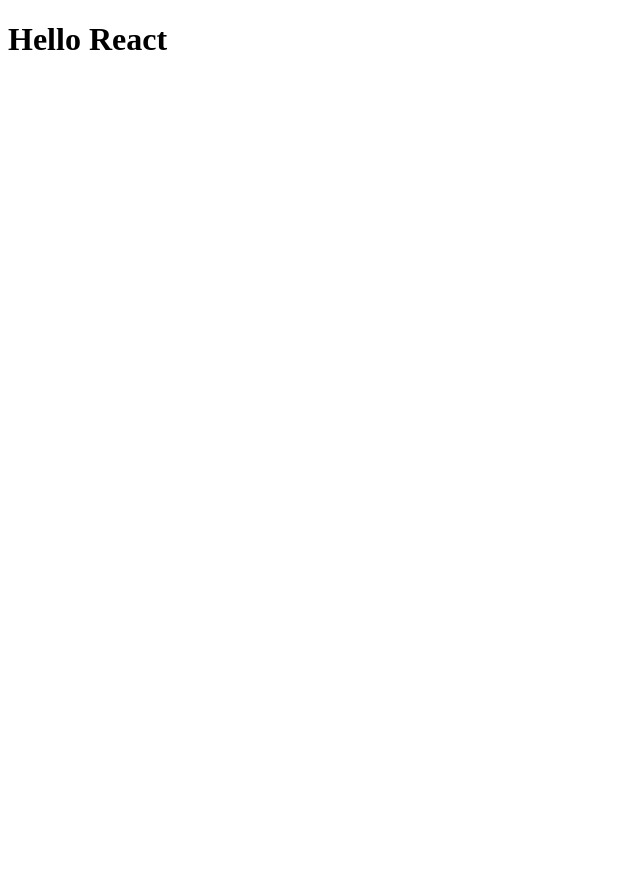
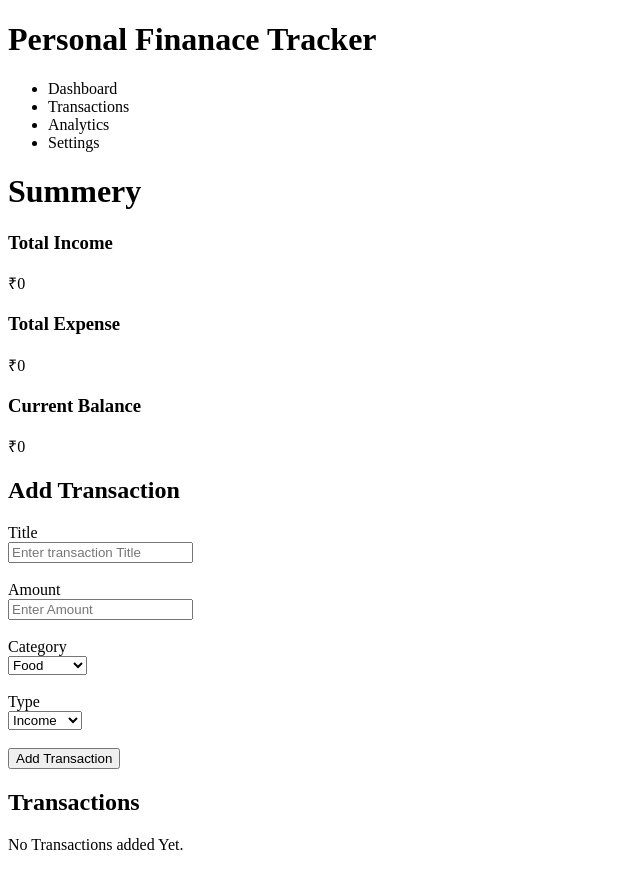
Before and after one commit to Rayasam3/Personal-Finance-Tracker, a React (Vite) app: page / in a window 1280 px wide. Shown: the whole page, without its empty margins (0-640 px from the left). Before the commit the page ends 800 px from the top, so only its background shows below. Built offline with nearby package versions, Linux system fonts and the light colour scheme.

Commit message:
Created initial dashboard components

```diff
--- a/src/App.jsx
+++ b/src/App.jsx
@@ -1,6 +1,8 @@
+import Dashboard from "./pages/Dashboard";
+
 function App(){
   return(
-    <h1>Hello React</h1>
+    <Dashboard />
   );
 }
 
--- /dev/null
+++ b/src/components/Navbar.jsx
@@ -0,0 +1,15 @@
+function Navbar() {
+  return (
+    <div>
+      <h1>Personal Finanace Tracker</h1>
+      <ul>
+        <li>Dashboard</li>
+        <li>Transactions</li>
+        <li>Analytics</li>
+        <li>Settings</li>
+      </ul>
+    </div>
+  );
+}
+
+export default Navbar
--- /dev/null
+++ b/src/components/SummaryCards.jsx
@@ -0,0 +1,23 @@
+
+function SummaryCards() {
+  return (
+    <div>
+        <h1>Summery</h1>
+
+        <div>
+            <h3>Total Income</h3>
+            <p>₹0</p>
+        </div>
+        <div>
+        <h3>Total Expense</h3>
+        <p>₹0</p>
+      </div>
+      <div>
+        <h3>Current Balance</h3>
+        <p>₹0</p>
+      </div>
+    </div>
+  );
+}
+
+export default SummaryCards;
--- /dev/null
+++ b/src/components/TransactionForm.jsx
@@ -0,0 +1,45 @@
+function TransactionForm() {
+  return (
+    <div>
+      <h2>Add Transaction</h2>
+      <form>
+        <div>
+            <label>Title</label>
+            <br />
+            <input type="text" placeholder="Enter transaction Title"/>
+        </div>
+        <br />
+        <div>
+            <label >Amount</label>
+            <br />
+            <input type="text"placeholder="Enter Amount" />
+        </div>
+        <br />
+        <div>
+            <label >Category</label>
+            <br />
+            <select name="" id="">
+                <option value="">Food</option>
+                <option value="">Travels</option>
+                <option value="">Shopping</option>
+                <option value="">Salary</option>
+                <option value="">Others</option>
+            </select>
+        </div>
+        <br />
+        <div>
+            <label htmlFor="">Type</label>
+            <br />
+            <select name="" id="">
+                <option value="">Income</option>
+                <option value="">Expense</option>
+            </select>
+        </div>
+        <br />
+        <button>Add Transaction</button>
+      </form>
+    </div>
+  );
+}
+
+export default TransactionForm
--- /dev/null
+++ b/src/components/TransactionList.jsx
@@ -0,0 +1,10 @@
+function TransactionList() {
+  return (
+    <div>
+        <h2>Transactions</h2>
+        <p>No Transactions added Yet.</p>
+    </div>
+  )
+}
+
+export default TransactionList
--- /dev/null
+++ b/src/pages/Dashboard.jsx
@@ -0,0 +1,16 @@
+import Navbar from "../components/Navbar";
+import SummaryCards from "../components/SummaryCards";
+import TransactionForm from "../components/TransactionForm";
+import TransactionList from "../components/TransactionList";
+function Dashboard() {
+  return (
+    <div>
+        <Navbar />
+        <SummaryCards />
+        <TransactionForm />
+        <TransactionList />
+    </div>
+  );
+}
+
+export default Dashboard;
```
Also changed, not shown: src/components/TransactionCard.jsx (added), src/pages/Analytics.jsx (added), src/pages/Settings.jsx (added), src/pages/Transactions.jsx (added).
